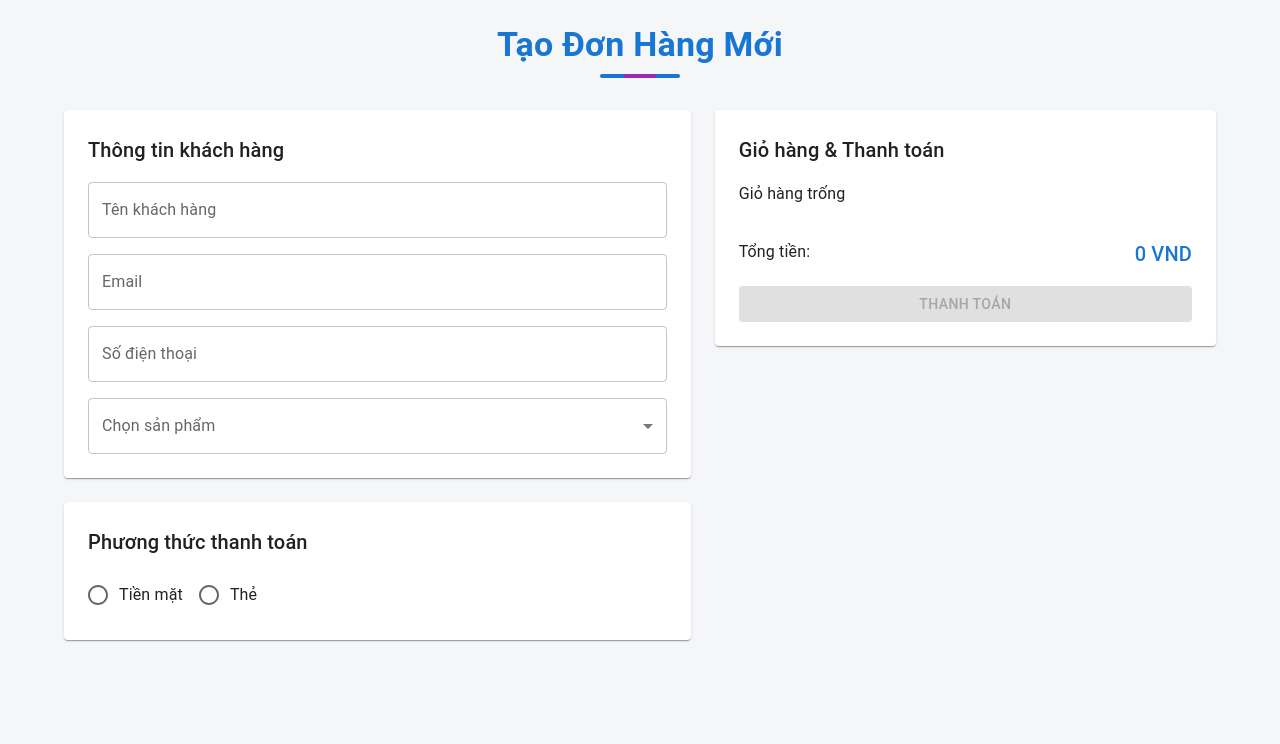
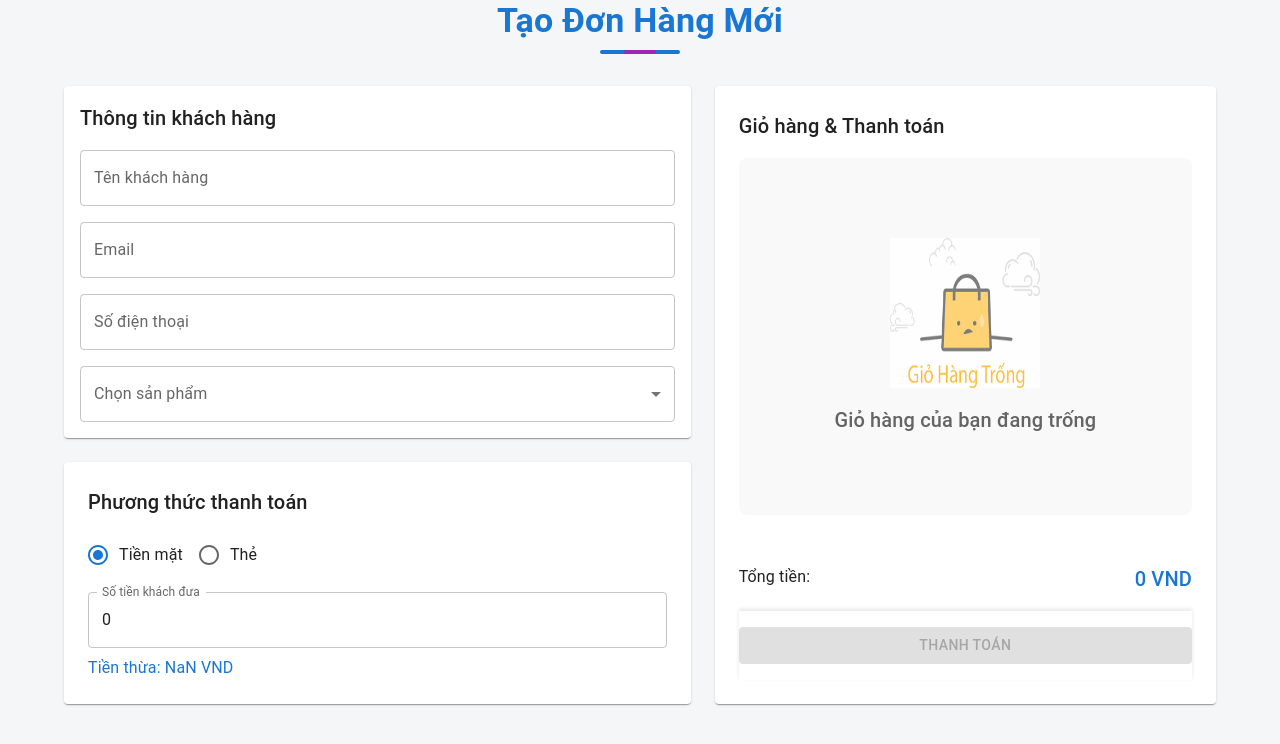
Before and after one commit to hongson1003/Mona_Test_NguyenHongSon, a React (Vite) app: page / in a window 1280 px wide. Shown: the top 744 px of the page. Built offline with nearby package versions, Linux system fonts and the light colour scheme.

Commit message:
fea: thêm tiền thừa và modified paymentType

```diff
--- a/src/components/CartItem.tsx
+++ b/src/components/CartItem.tsx
@@ -1,8 +1,8 @@
 import { ICartItem } from "@/models";
+import AddIcon from "@mui/icons-material/Add";
 import DeleteIcon from "@mui/icons-material/Delete";
+import RemoveIcon from "@mui/icons-material/Remove";
 import { Box, IconButton, Typography } from "@mui/material";
-import AddIcon from "@mui/icons-material/Add";
-import RemoveIcon from "@mui/icons-material/Remove";
 
 const CartItem = ({
   item,
@@ -46,22 +46,48 @@ const CartItem = ({
             display: "flex",
             alignItems: "center",
             mt: 1,
-            gap: 1,
+            gap: 1.5,
           }}
         >
           <IconButton
+            sx={{
+              border: "1px solid #ddd",
+              borderRadius: "8px",
+              padding: "4px",
+              minWidth: 32,
+              minHeight: 32,
+            }}
             size="small"
             onClick={() => onUpdateQuantity(item.id, item.quantity - 1)}
             disabled={item.quantity <= 1}
           >
-            <RemoveIcon />
+            <RemoveIcon fontSize="small" />
           </IconButton>
-          <Typography>{item.quantity}</Typography>
+
+          <Typography
+            sx={{
+              fontSize: "1rem",
+              fontWeight: 500,
+              px: 1.5,
+              textAlign: "center",
+              minWidth: 24,
+            }}
+          >
+            {item.quantity}
+          </Typography>
+
           <IconButton
+            sx={{
+              border: "1px solid #ddd",
+              borderRadius: "8px",
+              padding: "4px",
+              minWidth: 32,
+              minHeight: 32,
+            }}
             size="small"
             onClick={() => onUpdateQuantity(item.id, item.quantity + 1)}
           >
-            <AddIcon />
+            <AddIcon fontSize="small" />
           </IconButton>
         </Box>
       </Box>
--- a/src/components/CartItemList.tsx
+++ b/src/components/CartItemList.tsx
@@ -1,18 +1,52 @@
 import { ICartItem } from "@/models";
-import { Typography } from "@mui/material";
+import { Box, Typography } from "@mui/material";
 import CartItem from "./CartItem";
 
 interface CartItemListProps {
   cartItems: ICartItem[];
   onRemove: (id: number) => void;
+  onUpdateQuantity: (id: number, quantity: number) => void;
 }
 
-const CartItemList: React.FC<CartItemListProps> = ({ cartItems, onRemove }) => {
+const CartItemList: React.FC<CartItemListProps> = ({
+  cartItems,
+  onRemove,
+  onUpdateQuantity,
+}) => {
   return cartItems.length === 0 ? (
-    <Typography>Giỏ hàng trống</Typography>
+    <Box
+      sx={{
+        display: "flex",
+        flexDirection: "column",
+        alignItems: "center",
+        justifyContent: "center",
+        height: "100%",
+        textAlign: "center",
+        gap: 2,
+        backgroundColor: "#f9f9f9",
+        borderRadius: 2,
+        p: 3,
+      }}
+    >
+      <img
+        src="/images/empty-cart.png"
+        alt="Giỏ hàng trống"
+        width={150}
+        height={150}
+        style={{ opacity: 0.8 }}
+      />
+      <Typography variant="h6" color="textSecondary">
+        Giỏ hàng của bạn đang trống
+      </Typography>
+    </Box>
   ) : (
     cartItems.map((item) => (
-      <CartItem key={item.id} item={item} onRemove={onRemove} />
+      <CartItem
+        key={item.id}
+        item={item}
+        onRemove={onRemove}
+        onUpdateQuantity={onUpdateQuantity}
+      />
     ))
   );
 };
--- a/src/components/PaymentForm.tsx
+++ b/src/components/PaymentForm.tsx
@@ -4,12 +4,17 @@ import {
   Radio,
   RadioGroup,
   TextField,
+  Typography,
 } from "@mui/material";
 import { Controller, useFormContext, useWatch } from "react-hook-form";
 
-const PaymentForm = () => {
+const PaymentForm = ({ totalAmount }: { totalAmount: number }) => {
   const { control, register } = useFormContext();
   const paymentMethod = useWatch({ control, name: "paymentMethod" });
+  const amountReceived = useWatch({ control, name: "amountReceived" }) || 0;
+
+  // Tính số tiền dư
+  const changeAmount = Number(amountReceived) - totalAmount;
 
   return (
     <Box sx={{ display: "flex", flexDirection: "column", gap: 2 }}>
@@ -27,13 +32,24 @@ const PaymentForm = () => {
           </RadioGroup>
         )}
       />
+
       {paymentMethod === "cash" && (
+        <Box sx={{ display: "flex", flexDirection: "column", gap: 1 }}>
           <TextField
             label="Số tiền khách đưa"
             type="number"
             {...register("amountReceived")}
             fullWidth
           />
+          <Typography
+            variant="body1"
+            color={changeAmount < 0 ? "error" : "primary"}
+          >
+            {changeAmount < 0
+              ? `Còn thiếu: ${Math.abs(changeAmount).toLocaleString()} VND`
+              : `Tiền thừa: ${changeAmount.toLocaleString()} VND`}
+          </Typography>
+        </Box>
       )}
     </Box>
   );
--- a/src/containers/orders/CartSummary.tsx
+++ b/src/containers/orders/CartSummary.tsx
@@ -1,7 +1,7 @@
 import { CartActions, CartItemList, CartTotal } from "@/components";
-import { RootState } from "@/store";
-import { Paper, Typography } from "@mui/material";
-import { useSelector } from "react-redux";
+import { removeFromCart, RootState, updateQuantity } from "@/store";
+import { Box, Paper, Typography } from "@mui/material";
+import { useDispatch, useSelector } from "react-redux";
 
 interface ICartSummaryProps {
   onCheckout: () => void;
@@ -9,21 +9,59 @@ interface ICartSummaryProps {
 
 const CartSummary = ({ onCheckout }: ICartSummaryProps) => {
   const cartItems = useSelector((state: RootState) => state.cart.items);
+  const dispatch = useDispatch();
 
   const handleRemove = (id: number) => {
-    // setCartItems(cartItems.filter((item) => item.id !== id));
+    dispatch(removeFromCart(id));
+  };
+
+  const handleOnUpdateQuantity = (id: number, quantity: number) => {
+    dispatch(updateQuantity({ id, quantity }));
   };
 
   return (
-    <Paper sx={{ p: 3, display: "flex", flexDirection: "column", gap: 2 }}>
+    <Paper
+      sx={{
+        p: 3,
+        display: "flex",
+        flexDirection: "column",
+        gap: 2,
+        height: "100%",
+      }}
+    >
       <Typography variant="h6">Giỏ hàng & Thanh toán</Typography>
 
-      <CartItemList cartItems={cartItems} onRemove={handleRemove} />
+      {/* Danh sách sản phẩm cuộn được */}
+      <Box
+        sx={{
+          flex: 1,
+          overflow: "auto",
+          // maxHeight: "350px",
+          pb: 2,
+        }}
+      >
+        <CartItemList
+          cartItems={cartItems}
+          onRemove={handleRemove}
+          onUpdateQuantity={handleOnUpdateQuantity}
+        />
+      </Box>
 
+      {/* Tổng tiền */}
       <CartTotal cartItems={cartItems} />
 
-      {/* Truyền onCheckout vào CartActions */}
-      <CartActions cartItems={cartItems} onCheckout={onCheckout} />
+      {/* Nút thanh toán cố định */}
+      <Box
+        sx={{
+          position: "sticky",
+          bottom: 0,
+          backgroundColor: "white",
+          py: 2,
+          boxShadow: "0 -2px 4px rgba(0,0,0,0.1)",
+        }}
+      >
+        <CartActions cartItems={cartItems} onCheckout={onCheckout} />
+      </Box>
     </Paper>
   );
 };
--- a/src/containers/orders/CreateOrder.tsx
+++ b/src/containers/orders/CreateOrder.tsx
@@ -12,7 +12,7 @@ const defaultValues: IOrderForm = {
   email: "",
   phone: "",
   amountReceived: 0,
-  paymentMethod: "percentage",
+  paymentMethod: "cash",
   products: [],
 };
 
@@ -43,7 +43,6 @@ const CreateOrder = () => {
     <Container
       maxWidth="lg"
       sx={{
-        py: 3,
         display: "flex",
         flexDirection: "column",
         alignItems: "center",
--- a/src/containers/orders/OrderForm.tsx
+++ b/src/containers/orders/OrderForm.tsx
@@ -18,7 +18,7 @@ const OrderForm = ({ methods, onSelectProducts }: IOrderFormProps) => {
     <FormProvider {...methods}>
       <Box sx={{ display: "flex", flexDirection: "column", gap: 3 }}>
         {/* Paper cho thông tin khách hàng */}
-        <Paper sx={{ p: 3 }}>
+        <Paper sx={{ p: 2 }}>
           <Typography variant="h6" sx={{ mb: 2 }}>
             Thông tin khách hàng
           </Typography>
--- /dev/null
+++ b/src/global.css
@@ -0,0 +1,20 @@
+::-webkit-scrollbar {
+  width: 3px;
+  height: 3px;
+}
+
+/* Track */
+::-webkit-scrollbar-track {
+  background: transparent;
+}
+
+/* Handle */
+::-webkit-scrollbar-thumb {
+  background: rgba(136, 136, 136, 0.6);
+  border-radius: 10px;
+}
+
+/* Handle on hover */
+::-webkit-scrollbar-thumb:hover {
+  background: rgba(85, 85, 85, 0.8);
+}
--- a/src/main.tsx
+++ b/src/main.tsx
@@ -1,6 +1,7 @@
 import { StrictMode } from "react";
 import { createRoot } from "react-dom/client";
 import App from "./App.tsx";
+import "./global.css";
 
 createRoot(document.getElementById("root")!).render(
   <StrictMode>
--- a/src/models/order.ts
+++ b/src/models/order.ts
@@ -1,10 +1,10 @@
-import { DiscountType } from "./discount";
+type PaymentMethod = "cash" | "card";
 
 export interface IOrderForm {
   name: string;
   email: string;
   phone: string;
-  paymentMethod: DiscountType;
+  paymentMethod: PaymentMethod;
   amountReceived: number;
   products: number[];
 }
```
Also changed, not shown: public/images/empty-cart.png (added). Lines whose indentation alone changed are shown as unchanged.
